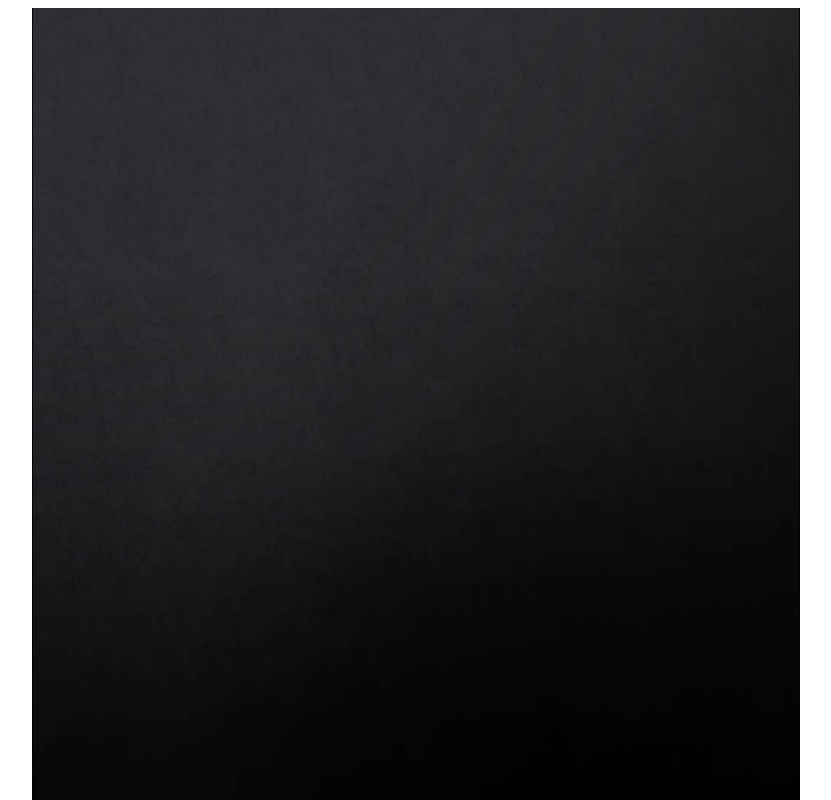
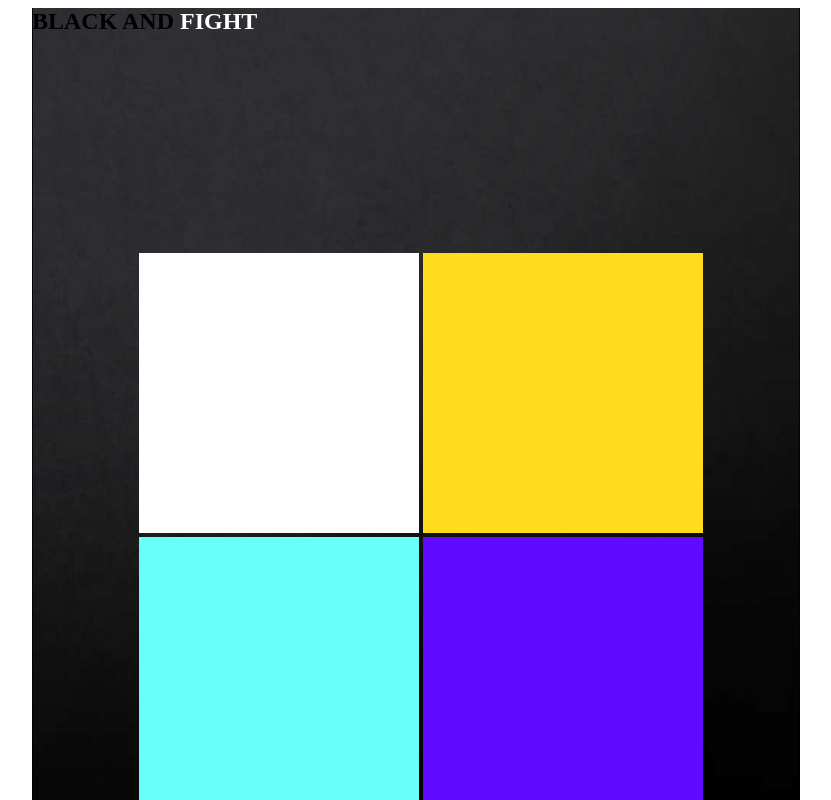
Before and after one commit to ptotem/BlacknFight, a plain HTML site: page index.html in a window 1280 px wide. Both pictures are taken after a click on the element "Start". Shown: the top 800 px of the page, without its empty margins (224-1055 px from the left). Drawn offline with Linux system fonts and the light colour scheme.

Commit message:
defend mode blocks done

```diff
--- a/assets/css/index.css
+++ b/assets/css/index.css
@@ -84,3 +84,53 @@ html body{
     width: 15%;
     text-align: center;
 }
+
+#playing_area {
+    position: absolute;
+    height: auto;
+    width: 690px;
+    left: 0;
+    top: 20%;
+    /*border: 1px solid #FF0000;*/
+    padding: 5%;
+}
+
+.playing_box {
+    height: 280px;
+    width: 280px;
+    margin: 2px;
+    /*background-color: #FFFFFF;*/
+}
+
+#top_left_block{
+    float: left;
+    left:0;
+    top:0;
+    margin-left: 10%;
+    background-color: #FFFFFF;
+}
+
+#top_right_block{
+    /*display: none;*/
+    float: left;
+    left: 40%;
+    top:0;
+    background-color: #ffdd1d;
+}
+
+#bottom_left_block{
+    /*display: none;*/
+    float: left;
+    left:0;
+    top:40%;
+    margin-left: 10%;
+    background-color: #68fff8;
+}
+
+#bottom_right_block{
+    /*display: none;*/
+    float: left;
+    left:40%;
+    top:40%;
+    background-color: #600bff;
+}
--- a/assets/js/index.js
+++ b/assets/js/index.js
@@ -14,7 +14,7 @@ function init(){
 
     $('#start_game').click(function(){
         $('.block').hide();
-        alert("Attack mode");
+        $('#defend_mode').show();
     });
 
 }
--- a/index.html
+++ b/index.html
@@ -35,7 +35,15 @@
 
                 </div>
                 <div class="block" id="defend_mode">
-
+                    <div id="defend_mode_header">
+                        <h2 style="text-transform: uppercase"> <span style="color: black">Black</span> And <span style="color: white">Fight</span> </h2>
+                    </div>
+                    <div id="playing_area">
+                        <div id="top_left_block" class="playing_box"></div>
+                        <div id="top_right_block" class="playing_box"></div>
+                        <div id="bottom_left_block" class="playing_box"></div>
+                        <div id="bottom_right_block" class="playing_box"></div>
+                    </div>
                 </div>
             </div>
         </div>
```
